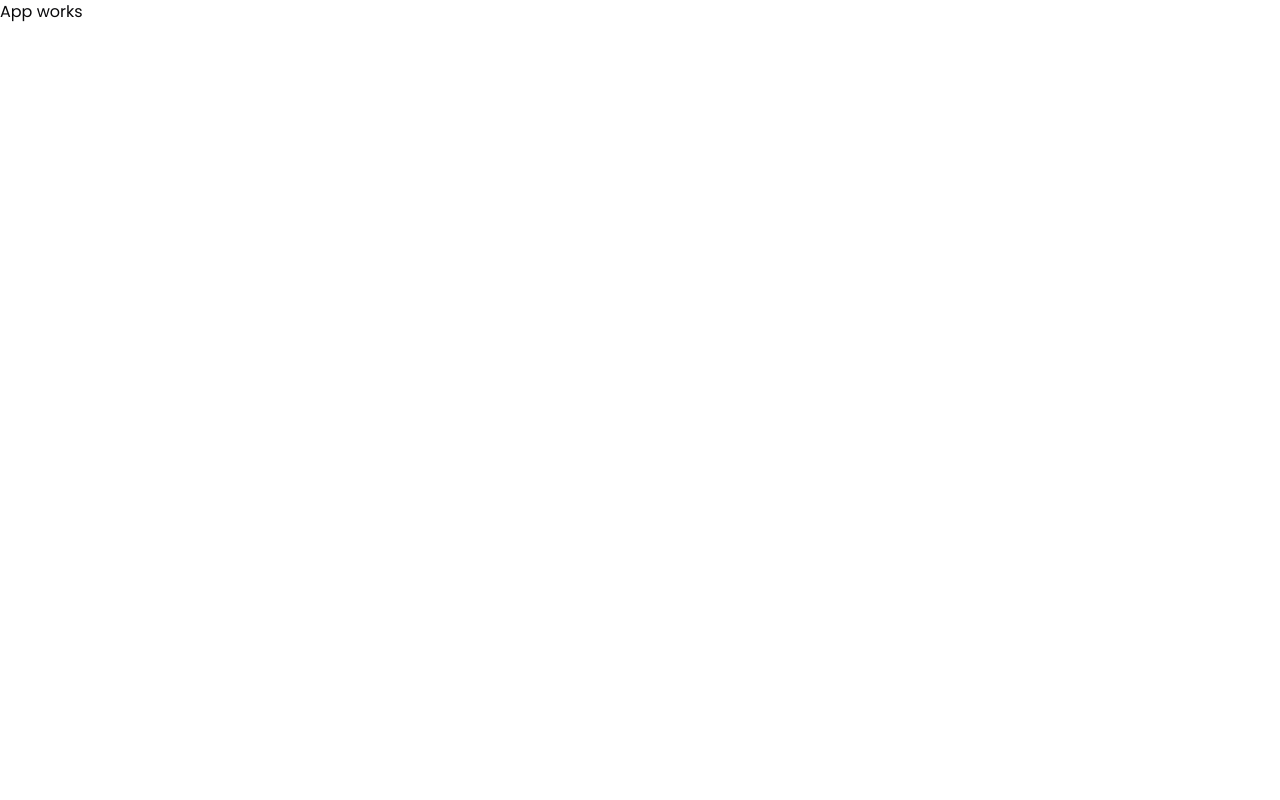
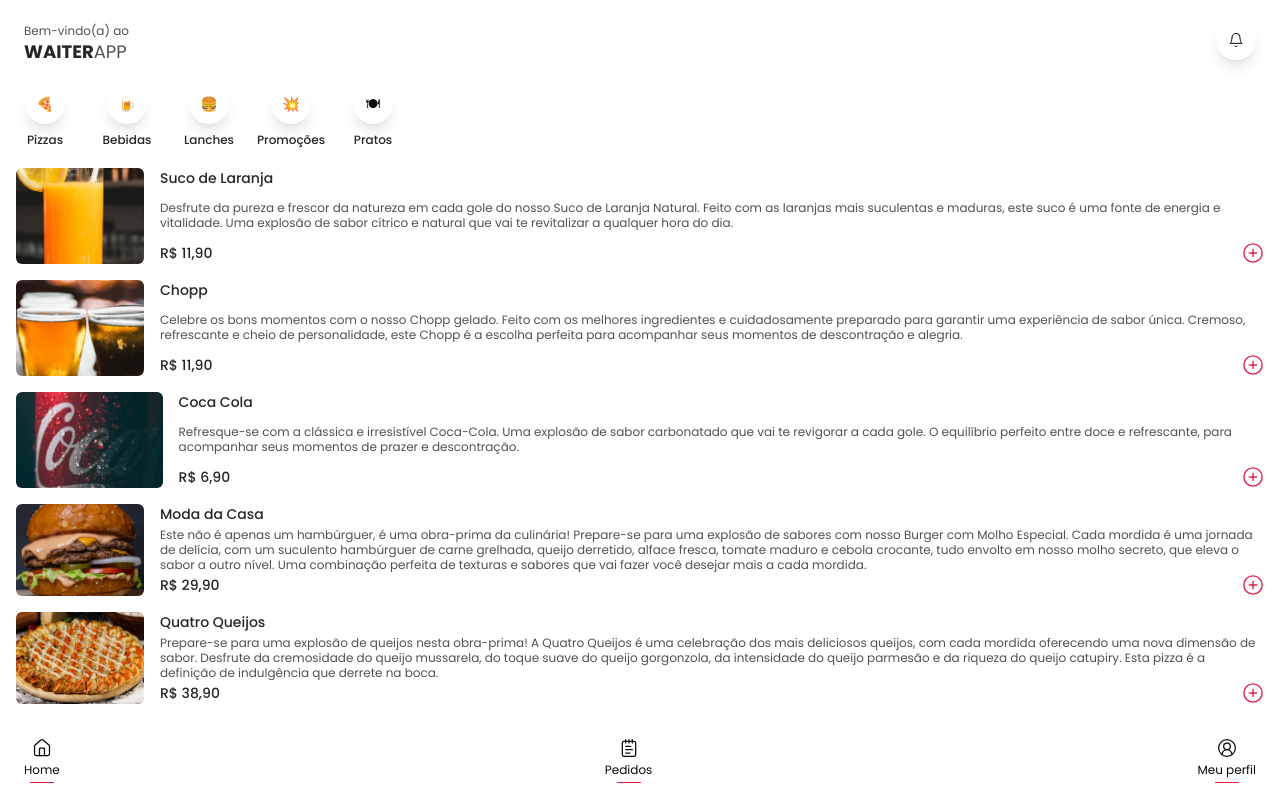
Before and after one commit to febonatto/waiter-app, a React (Vite) app: page / in a window 1280 px wide. Built offline with nearby package versions, Linux system fonts and the light colour scheme.

Commit message:
feat: Criada primeira versão da página Home da aplicação, até então para role salão.

```diff
--- a/src/views/App.tsx
+++ b/src/views/App.tsx
@@ -1,5 +1,6 @@
 import '@views/styles/globals.css';
+import { Home } from '@views/pages/Home';
 
 export default function App() {
-  return <h1>App works</h1>;
+  return <Home />;
 }
--- /dev/null
+++ b/src/views/pages/Home/index.tsx
@@ -0,0 +1,96 @@
+import {
+  Bell,
+  CirclePlus,
+  CircleUserRoundIcon,
+  HomeIcon,
+  NotepadText,
+} from 'lucide-react';
+
+import { categories } from '@app/mocks/categories';
+import { products } from '@app/mocks/products';
+
+import { formatCurrency } from '@app/lib/utils';
+
+export function Home() {
+  return (
+    <div className="flex flex-col h-dvh">
+      <header className="h-20 flex justify-between items-center px-6">
+        <div className="text-stone-800">
+          <span className="text-xs opacity-80">Bem-vindo(a) ao</span>
+          <h1 className="text-lg font-bold leading-5">
+            WAITER
+            <span className="font-normal opacity-80">APP</span>
+          </h1>
+        </div>
+        <div className="p-3 rounded-full shadow-lg">
+          <Bell size={16} strokeWidth={1.5} />
+        </div>
+      </header>
+
+      <div className="h-[72px] flex px-2 gap-2 items-center overflow-x-scroll mb-4">
+        {categories.map((category) => (
+          <button
+            key={category._id}
+            type="button"
+            className="flex flex-col gap-2 items-center min-w-[74px]"
+          >
+            <div className="w-10 h-10 rounded-full flex items-center justify-center shadow-lg">
+              <span className="text-sm">{category.icon}</span>
+            </div>
+            <span className="font-medium text-xs text-stone-800">
+              {category.name}
+            </span>
+          </button>
+        ))}
+      </div>
+
+      <div className="flex-1 flex flex-col gap-4 overflow-y-scroll pb-4">
+        {products.map((product) => (
+          <div key={product._id} className="h-24 px-4 flex gap-4">
+            <div className="overflow-hidden rounded-md min-w-32 h-full">
+              <img
+                src={product.imagePath}
+                alt={product.name}
+                className="w-full h-full object-cover"
+              />
+            </div>
+            <div className="flex flex-col justify-between text-stone-800">
+              <strong className="text-sm font-medium">{product.name}</strong>
+              <p className="line-clamp-3 leading-tight opacity-80 text-xs">
+                {product.description}
+              </p>
+              <div className="flex justify-between items-center">
+                <span className="font-medium text-sm">
+                  {formatCurrency(product.price)}
+                </span>
+                <CirclePlus
+                  size={22}
+                  strokeWidth={1.5}
+                  className="text-primary"
+                />
+              </div>
+            </div>
+          </div>
+        ))}
+      </div>
+
+      <div className="h-20 flex justify-between px-6">
+        <div className="flex flex-col gap-1 justify-center items-center">
+          <HomeIcon size={20} strokeWidth={1.5} />
+          <span className="text-xs">Home</span>
+          <div className="w-6 h-[1px] bg-primary"></div>
+        </div>
+        <div className="flex flex-col gap-1 justify-center items-center">
+          <NotepadText size={20} strokeWidth={1.5} />
+          <span className="text-xs">Pedidos</span>
+          <div className="w-6 h-[1px] bg-primary"></div>
+        </div>
+        <div className="flex flex-col gap-1 justify-center items-center">
+          <CircleUserRoundIcon size={20} strokeWidth={1.5} />
+          <span className="text-xs">Meu perfil</span>
+          <div className="w-6 h-[1px] bg-primary"></div>
+        </div>
+      </div>
+    </div>
+  );
+}
```
